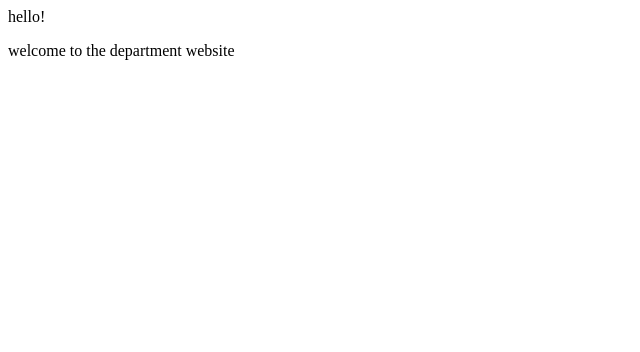
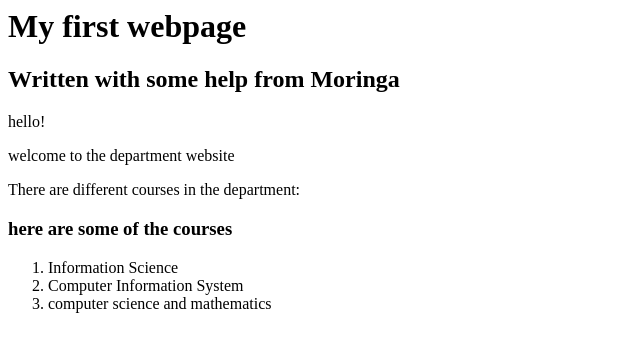
Before and after one commit to Gladys-nimo/index, a plain HTML site: page index.html in a window 1280 px wide. Shown: the whole page, without its empty margins (0-640 px from the left). Drawn offline with Linux system fonts and the light colour scheme.

Commit message:
added some list elements

```diff
--- a/index.html
+++ b/index.html
@@ -5,8 +5,18 @@
     <title>computer department webpage</title>
 </head>
 <body>
+    <h1>My first webpage</h1>
+    <h2>Written with some help from Moringa</h2>
     <p>hello!</p>
     <p>welcome to the department website</p>
 
+    <p> There are different courses in the department:</p>
+    <h3>here are some of the courses</h3>
+    <ol>
+        <li>Information Science</li>
+        <li>Computer Information System</li>
+        <li>computer science and mathematics</li>
+    </ol>
+
 </body>
 </html>
```
